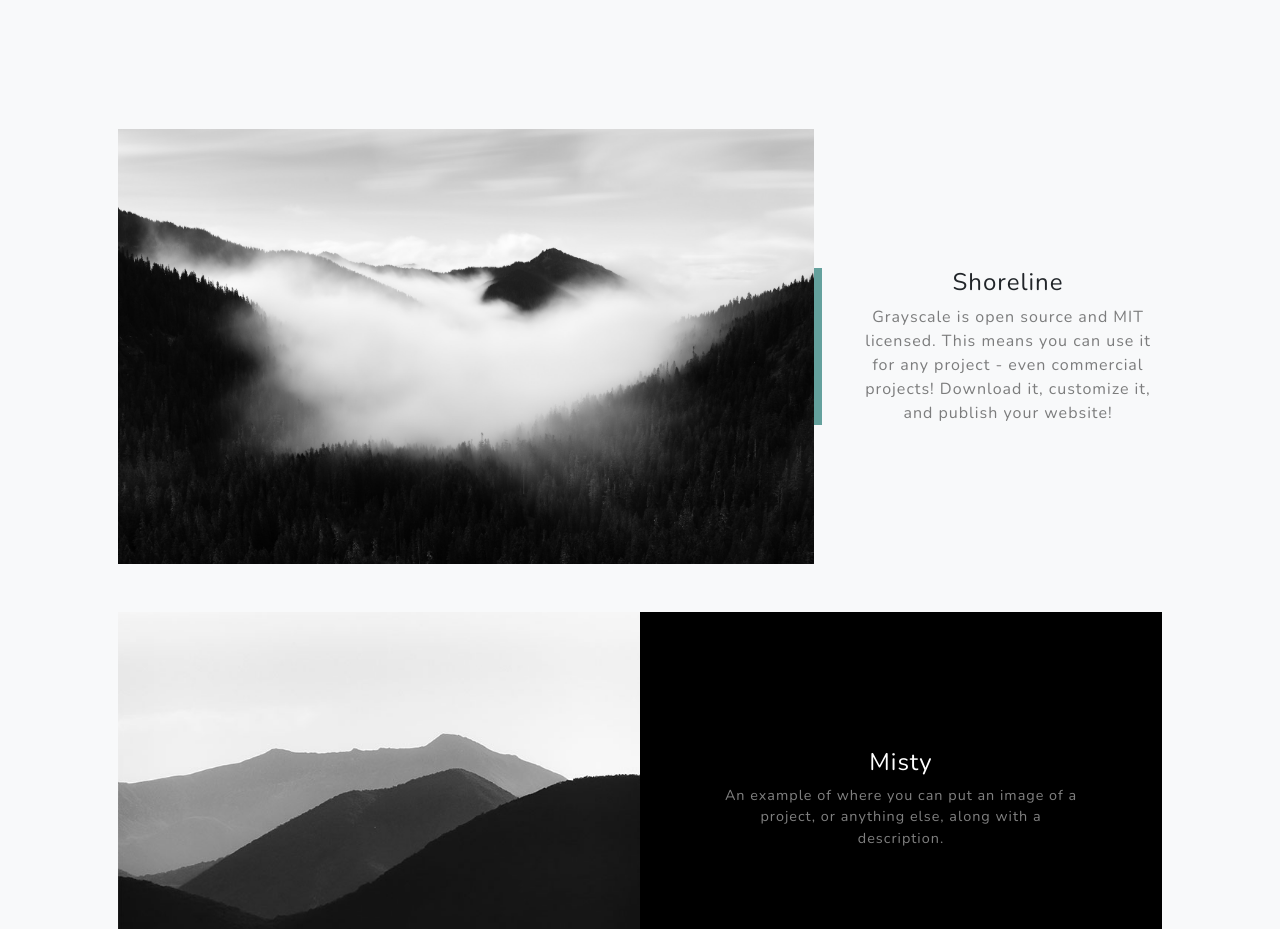
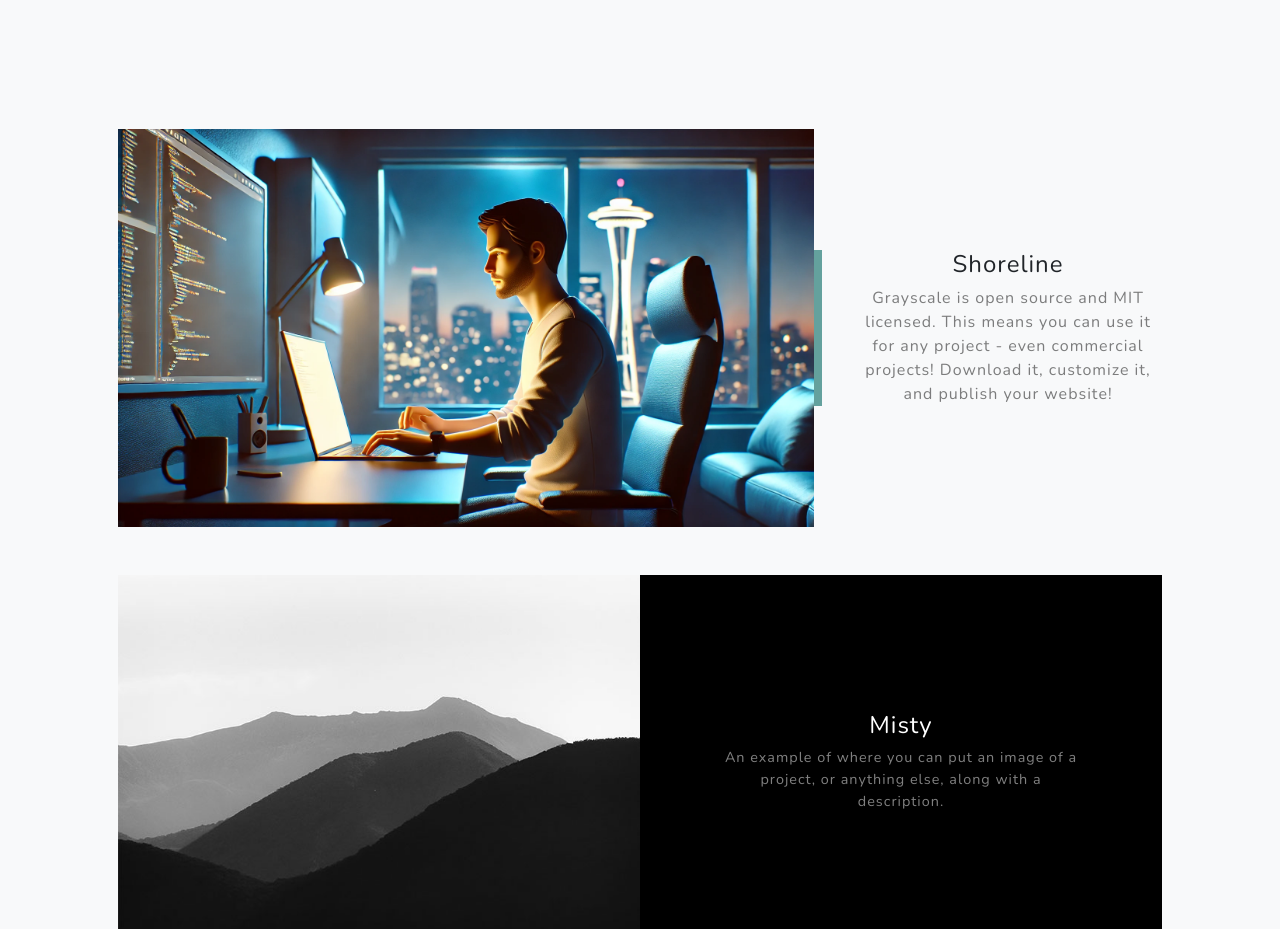
Before and after one commit to ayildiz23/ayildiz23.github.io, a plain HTML site: page index.html in a window 1280 px wide. Shown: the part 1500-2429 px from the top of the page. Drawn offline with nearby package versions, Linux system fonts and the light colour scheme.

Commit message:
Changed the background image

```diff
--- a/index.html
+++ b/index.html
@@ -66,7 +66,7 @@
             <div class="container px-4 px-lg-5">
                 <!-- Featured Project Row-->
                 <div class="row gx-0 mb-4 mb-lg-5 align-items-center">
-                    <div class="col-xl-8 col-lg-7"><img class="img-fluid mb-3 mb-lg-0" src="assets/img/bg-masthead.jpg" alt="..." /></div>
+                    <div class="col-xl-8 col-lg-7"><img class="img-fluid mb-3 mb-lg-0" src="assets/img/main-image.webp" alt="..." /></div>
                     <div class="col-xl-4 col-lg-5">
                         <div class="featured-text text-center text-lg-left">
                             <h4>Shoreline</h4>
```
Also changed, not shown: assets/img/main-image.webp (added).
